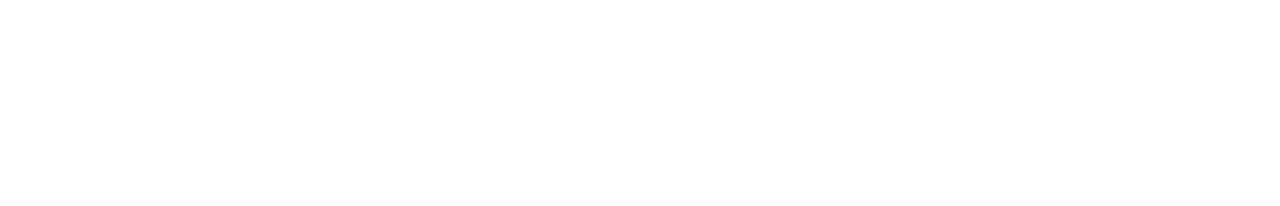
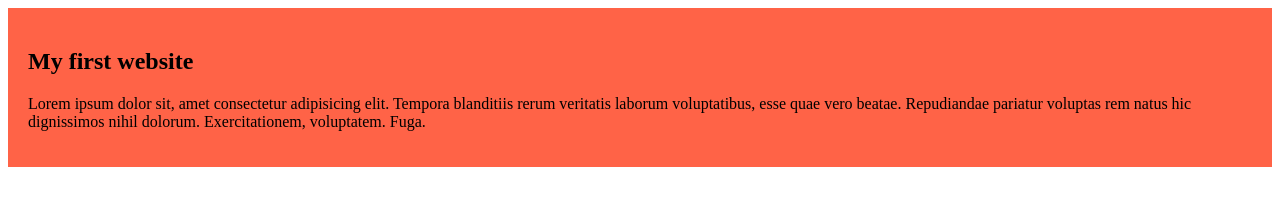
Before and after one commit to Javed003fr/my-simple-website, a plain HTML site: page index.html in a window 1280 px wide. Drawn offline with Linux system fonts and the light colour scheme.

Commit message:
added first  div

```diff
--- a/index.html
+++ b/index.html
@@ -4,8 +4,12 @@
   <meta charset="UTF-8">
   <meta name="viewport" content="width=device-width, initial-scale=1.0">
   <title>My Simple Website</title>
+  <link rel="stylesheet" href="style.css">
 </head>
 <body>
-
+  <div>
+    <h2>My first website</h2>
+    <p>Lorem ipsum dolor sit, amet consectetur adipisicing elit. Tempora blanditiis rerum veritatis laborum voluptatibus, esse quae vero beatae. Repudiandae pariatur voluptas rem natus hic dignissimos nihil dolorum. Exercitationem, voluptatem. Fuga.</p>
+  </div>
 </body>
 </html>
--- /dev/null
+++ b/style.css
@@ -0,0 +1,4 @@
+div{
+  background-color: tomato;
+  padding: 20px;
+}
```
